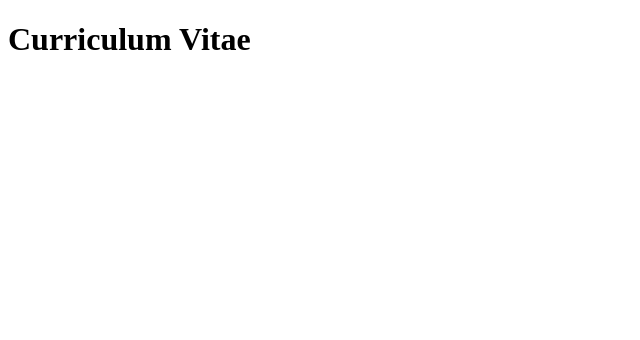
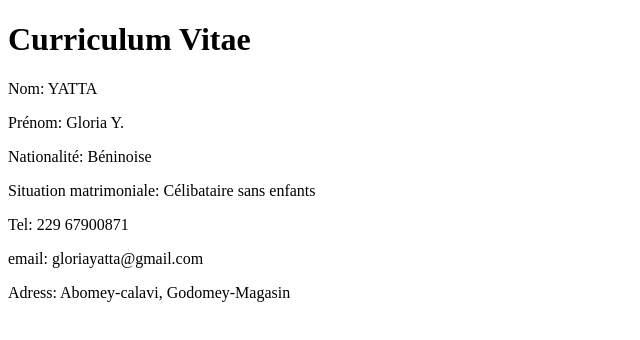
Before and after one commit to Gloyat/git-mon-cv, a plain HTML site: page index.html in a window 1280 px wide. Shown: the whole page, without its empty margins (0-640 px from the left). Drawn offline with Linux system fonts and the light colour scheme.

Commit message:
mise en place de la section titre 2

```diff
--- a/index.html
+++ b/index.html
@@ -10,5 +10,12 @@
 <body>
     <!-- titre -->
     <h1>Curriculum Vitae</h1>
+    <p>Nom: YATTA </p>
+    <p>Prénom: Gloria Y.</p>
+    <p>Nationalité: Béninoise</p>
+    <p>Situation matrimoniale: Célibataire sans enfants</p>
+    <p>Tel: 229 67900871</p>
+    <p>email: gloriayatta@gmail.com</p>
+    <p>Adress: Abomey-calavi, Godomey-Magasin</p>
 </body>
 </html>
```
